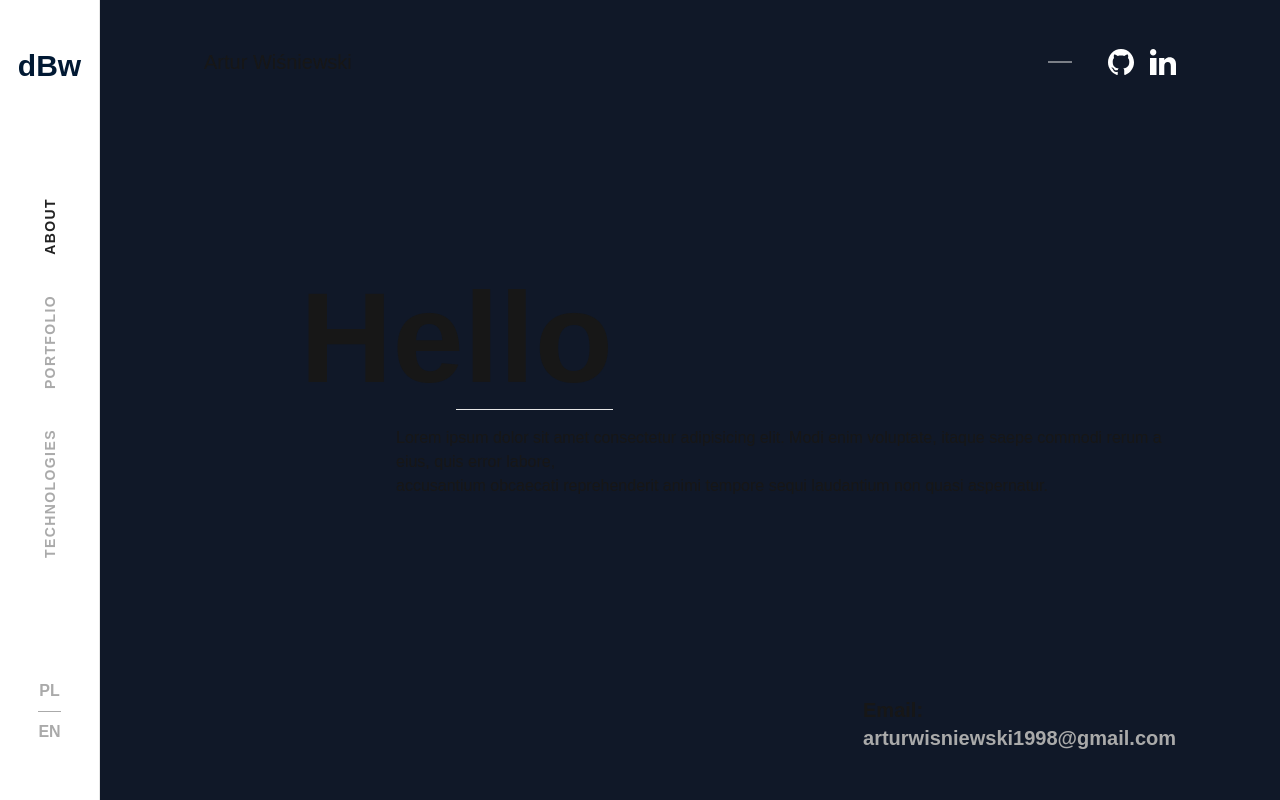
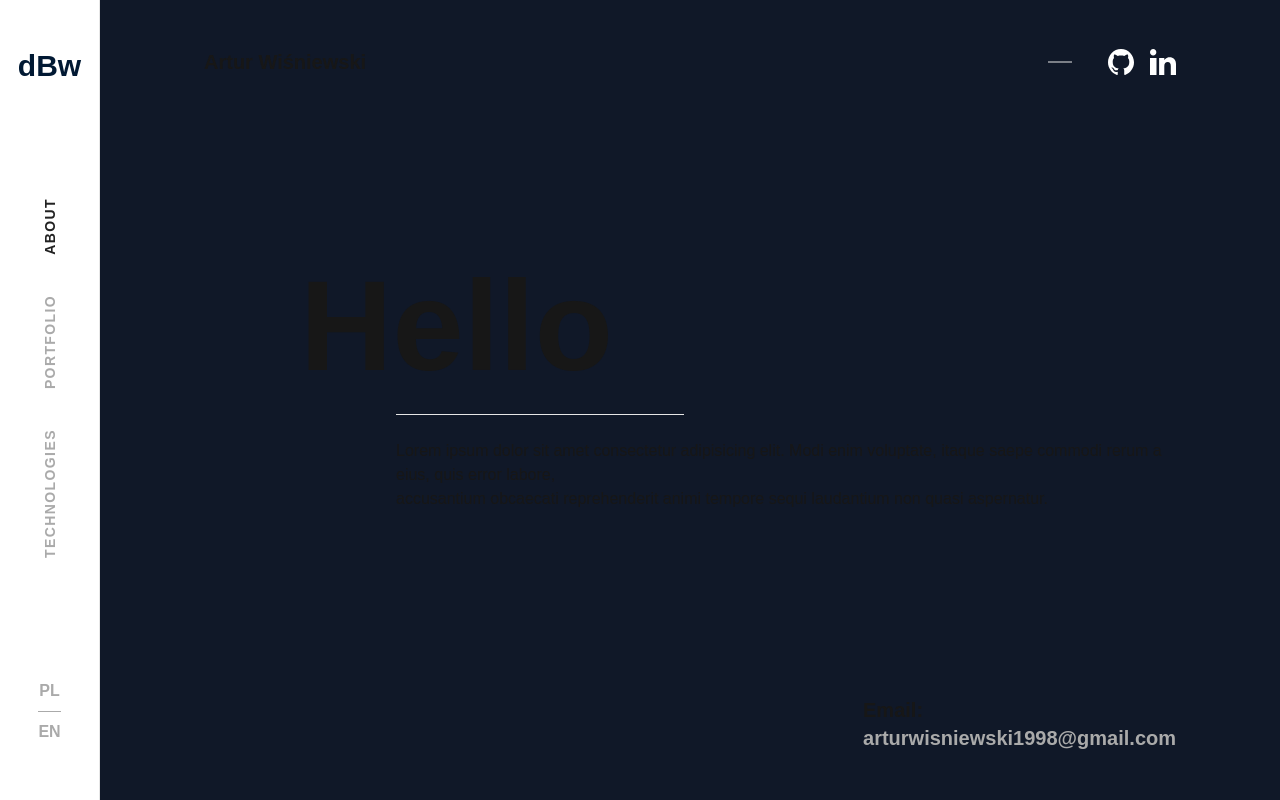
Before and after one commit to ArturDBW/newPortfolioApp, a Next.js app in the folder frontend/: page / in a window 1280 px wide. Built offline with nearby package versions, Linux system fonts and the light colour scheme.

Commit message:
create fade line animation

```diff
--- a/frontend/app/globals.css
+++ b/frontend/app/globals.css
@@ -113,3 +113,55 @@ body {
 .slide-up-animation {
   animation: slide-up 1.6s ease-in-out forwards 1s;
 }
+
+/* H1 animation */
+
+h1 span {
+  display: inline-block;
+  opacity: 0;
+
+  animation: fadeIn 1.2s ease-in-out forwards;
+}
+
+@keyframes fadeIn {
+  to {
+    opacity: 1;
+  }
+}
+
+h1 span:nth-child(1) {
+  animation-delay: 0s;
+}
+h1 span:nth-child(2) {
+  animation-delay: 0.1s;
+}
+h1 span:nth-child(3) {
+  animation-delay: 0.2s;
+}
+h1 span:nth-child(4) {
+  animation-delay: 0.3s;
+}
+h1 span:nth-child(5) {
+  animation-delay: 0.4s;
+}
+
+/* line animation */
+
+@keyframes line-fade {
+  0% {
+    transform: scaleX(0);
+    opacity: 0;
+  }
+  10% {
+    opacity: 1;
+  }
+  100% {
+    transform: scaleX(1);
+    opacity: 1;
+  }
+}
+
+.line-fade-animation {
+  transform-origin: left;
+  animation: line-fade 1s ease-in-out forwards 0.3s;
+}
--- a/frontend/app/page.tsx
+++ b/frontend/app/page.tsx
@@ -5,7 +5,7 @@ export default function Home() {
   return (
     <div className="flex h-screen w-full flex-col justify-between overflow-hidden bg-gray-900 px-26 py-12">
       <div className="flex items-center justify-between">
-        <div className="slide-down-animation -translate-y-25 text-xl">
+        <div className="slide-down-animation -translate-y-25 text-xl font-bold">
           Artur Wiśniewski
         </div>
         <div className="before:w- slide-down-animation relative flex -translate-y-25 space-x-4 before:absolute before:top-1/2 before:right-26 before:h-px before:w-6 before:-translate-y-1/2 before:bg-[#e6e6e6] before:content-['']">
@@ -14,9 +14,16 @@ export default function Home() {
         </div>
       </div>
       <div className="ml-24">
-        <h1 className="relative mb-6 inline-block text-9xl font-bold before:absolute before:right-0 before:-bottom-2 before:left-1/2 before:border-b before:border-[#e6e6e6]">
-          Hello
+        <h1 className="mb-6 inline-block text-9xl font-bold">
+          <span>H</span>
+          <span>e</span>
+          <span>l</span>
+          <span>l</span>
+          <span>o</span>
         </h1>
+        <div className="line-fade-animation mb-6 ml-24 h-px w-72 bg-[#e6e6e6] opacity-0">
+          &nbsp;
+        </div>
         <p className="slide-up-animation ml-24 translate-y-25 opacity-0">
           Lorem ipsum dolor sit amet consectetur adipisicing elit. Modi enim
           voluptate, itaque saepe commodi rerum a eius, quis error labore,{" "}
```
